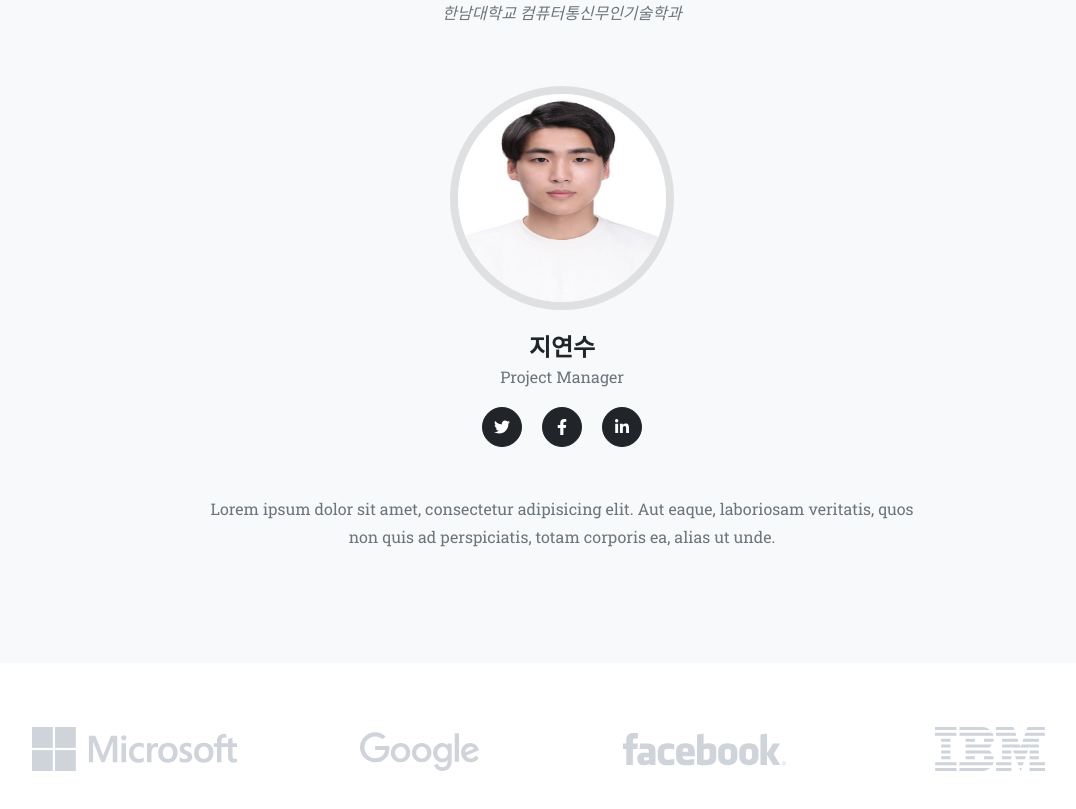
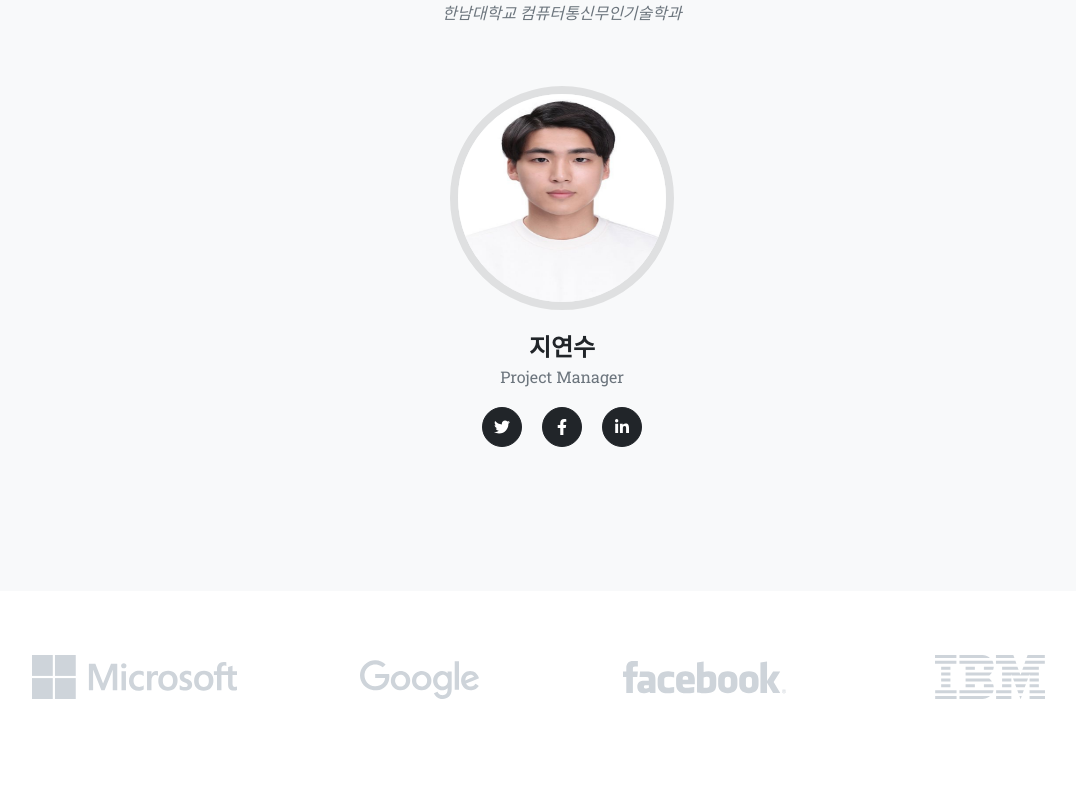
Before and after one commit to YeonsuJI/YeonsuJI.github.io, a plain HTML site: page index.html in a window 1280 px wide. Shown: the part 2917-3726 px from the top of the page, without its empty margins (78-1154 px from the left). After the commit the page ends 3680 px from the top, so only its background shows below. Drawn offline with nearby package versions, Linux system fonts and the light colour scheme.

Commit message:
Update index.html

```diff
--- a/index.html
+++ b/index.html
@@ -211,9 +211,7 @@
                         </div>
                     </div>
                 </div>
-                <div class="row">
-                    <div class="col-lg-8 mx-auto text-center"><p class="large text-muted">Lorem ipsum dolor sit amet, consectetur adipisicing elit. Aut eaque, laboriosam veritatis, quos non quis ad perspiciatis, totam corporis ea, alias ut unde.</p></div>
-                </div>
+
             </div>
         </section>
         <!-- Clients-->
```
